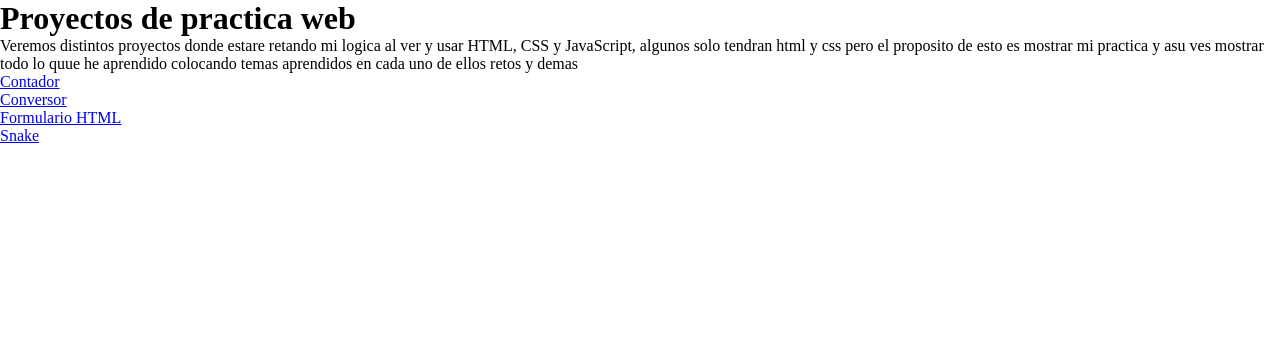
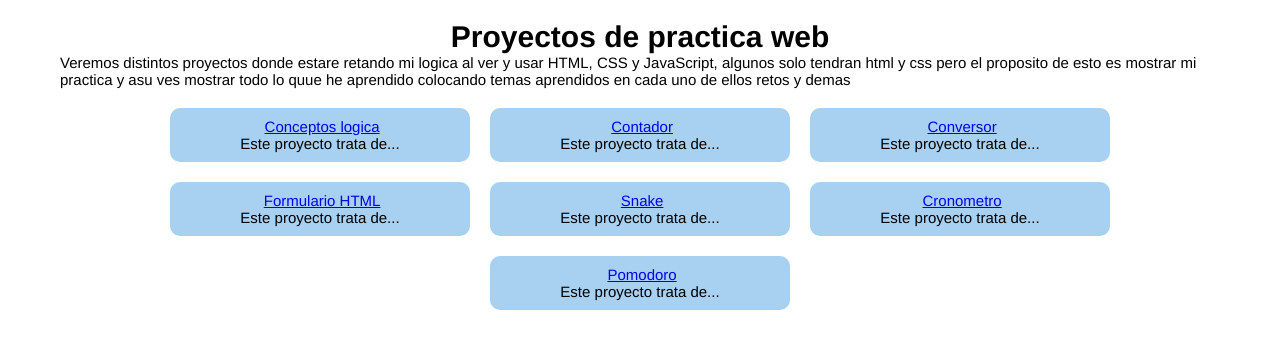
Before and after one commit to FARNIKS/Ejercicios-JS, a plain HTML site: page index.html in a window 1280 px wide. Drawn offline with Linux system fonts and the light colour scheme.

Commit message:
se agrega boceto interfaz porincipal fatlta agregar otro proyecto de js

```diff
--- a/Conceptos Básicos y Fundamentos de Funciones/index.html
+++ b/Conceptos Básicos y Fundamentos de Funciones/index.html
@@ -1,11 +1,9 @@
-<!DOCTYPE html>
+<!doctype html>
 <html lang="en">
   <head>
     <meta charset="UTF-8" />
     <meta name="viewport" content="width=device-width, initial-scale=1.0" />
     <title>Document</title>
   </head>
-  <body>
-    <script src="GestionInventario.js"></script>
-  </body>
+  <body></body>
 </html>
--- a/Snake/script.js
+++ b/Snake/script.js
@@ -58,7 +58,7 @@ const drawSquare = (square, type) => {
 
 const moveSnake = () => {
   const newSquare = String(
-    Number(snake[snake.length - 1]) + directions[direction]
+    Number(snake[snake.length - 1]) + directions[direction],
   ).padStart(2, "0");
 
   const [row, column] = newSquare.split("");
@@ -157,7 +157,7 @@ const setGame = () => {
   score = snake.length - 4;
   direction = "ArrowRight";
   boardSquares = Array.from(Array(boardSize), () =>
-    new Array(boardSize).fill(squareTypes.emptySquare)
+    new Array(boardSize).fill(squareTypes.emptySquare),
   ); // matriz 10x10 llena de ceros
   console.log(boardSquares);
   board.innerHTML = "";
--- a/index.html
+++ b/index.html
@@ -1,4 +1,4 @@
-<!DOCTYPE html>
+<!doctype html>
 <html lang="en">
   <head>
     <meta charset="UTF-8" />
@@ -7,28 +7,59 @@
     <link rel="stylesheet" href="styles.css" />
   </head>
   <body>
+    <header></header>
+    <main>
+      <div class="descriptionPage">
         <h1>Proyectos de practica web</h1>
         <p>
-      Veremos distintos proyectos donde estare retando mi logica al ver y usar
-      HTML, CSS y JavaScript, algunos solo tendran html y css pero el proposito
-      de esto es mostrar mi practica y asu ves mostrar todo lo quue he aprendido
-      colocando temas aprendidos en cada uno de ellos retos y demas
+          Veremos distintos proyectos donde estare retando mi logica al ver y
+          usar HTML, CSS y JavaScript, algunos solo tendran html y css pero el
+          proposito de esto es mostrar mi practica y asu ves mostrar todo lo
+          quue he aprendido colocando temas aprendidos en cada uno de ellos
+          retos y demas
         </p>
-    <ul>
-      <li>
+      </div>
+      <ul class="proyects">
+        <li class="proyecto">
+          <img src="" alt="" />
+          <a href="Conceptos Básicos y Fundamentos de Funciones/index.html">
+            Conceptos logica</a
+          >
+          <p>Este proyecto trata de...</p>
+        </li>
+        <li class="proyecto">
+          <img src="" alt="" />
           <a href="Contador/index.html">Contador</a>
+          <p>Este proyecto trata de...</p>
         </li>
-      <li>
+        <li class="proyecto">
+          <img src="" alt="" />
           <a href="Conversor/index.html">Conversor</a>
+          <p>Este proyecto trata de...</p>
         </li>
-      <li>
+        <li class="proyecto">
+          <img src="" alt="" />
           <a href="Formulario HTML/index.html">Formulario HTML</a>
+          <p>Este proyecto trata de...</p>
         </li>
-      <li>
+        <li class="proyecto">
+          <img src="" alt="" />
           <a href="Snake/index.html">Snake</a>
+          <p>Este proyecto trata de...</p>
+        </li>
+        <li class="proyecto">
+          <img src="" alt="" />
+          <a href="Cronometro/index.html">Cronometro</a>
+          <p>Este proyecto trata de...</p>
+        </li>
+        <li class="proyecto">
+          <img src="" alt="" />
+          <a href="Pomodoro/index.html">Pomodoro</a>
+          <p>Este proyecto trata de...</p>
         </li>
       </ul>
-
+    </main>
+    <footer></footer>
     <script src="script.js"></script>
   </body>
 </html>
--- a/styles.css
+++ b/styles.css
@@ -3,3 +3,38 @@
   padding: 0;
   box-sizing: border-box;
 }
+body {
+  font-family: "Franklin Gothic Medium", "Arial Narrow", Arial, sans-serif;
+  font-size: 15px;
+}
+main {
+  max-width: 1200px;
+  margin: 0 auto;
+  padding: 20px;
+}
+ul {
+  list-style: none;
+  padding: 0;
+}
+.descriptionPage {
+  display: flex;
+  flex-direction: column;
+  justify-content: center;
+  align-items: center;
+}
+.proyects {
+  display: flex;
+  flex-wrap: wrap;
+  flex-direction: row;
+  justify-content: center;
+  gap: 20px;
+  padding: 20px;
+}
+
+.proyecto {
+  width: 300px;
+  background-color: rgb(167, 208, 241);
+  padding: 10px 20px;
+  border-radius: 10px;
+  text-align: center;
+}
```
Also changed, not shown: Conceptos Básicos y Fundamentos de Funciones/Ejercicios logica/GestionInventario.js (renamed from Conceptos Básicos y Fundamentos de Funciones/GestionInventario.js), Conceptos Básicos y Fundamentos de Funciones/Ejercicios logica/aplanarArreglos.js (renamed from Conceptos Básicos y Fundamentos de Funciones/aplanarArreglos.js), Conceptos Básicos y Fundamentos de Funciones/Ejercicios logica/calculadora.js (renamed from Conceptos Básicos y Fundamentos de Funciones/calculadora.js), Conceptos Básicos y Fundamentos de Funciones/Ejercicios logica/contadorCaracterres.js (renamed from Conceptos Básicos y Fundamentos de Funciones/contadorCaracterres.js), Conceptos Básicos y Fundamentos de Funciones/Ejercicios logica/eliminarNumerosRepetidos.js (renamed from Conceptos Básicos y Fundamentos de Funciones/eliminarNumerosRepetidos.js), Conceptos Básicos y Fundamentos de Funciones/Ejercicios logica/es par array.js (renamed from Conceptos Básicos y Fundamentos de Funciones/es par array.js), Conceptos Básicos y Fundamentos de Funciones/Ejercicios logica/suma arreglos.js (renamed from Conceptos Básicos y Fundamentos de Funciones/suma arreglos.js), Conceptos Básicos y Fundamentos de Funciones/Ejercicios logica/verificador de palindromos.js (renamed from Conceptos Básicos y Fundamentos de Funciones/verificador de palindromos.js), Conceptos Básicos y Fundamentos de Funciones/Manipulacion.js (deleted), Conceptos Básicos y Fundamentos de Funciones/styles.css (added). Lines whose indentation alone changed are shown as unchanged.
